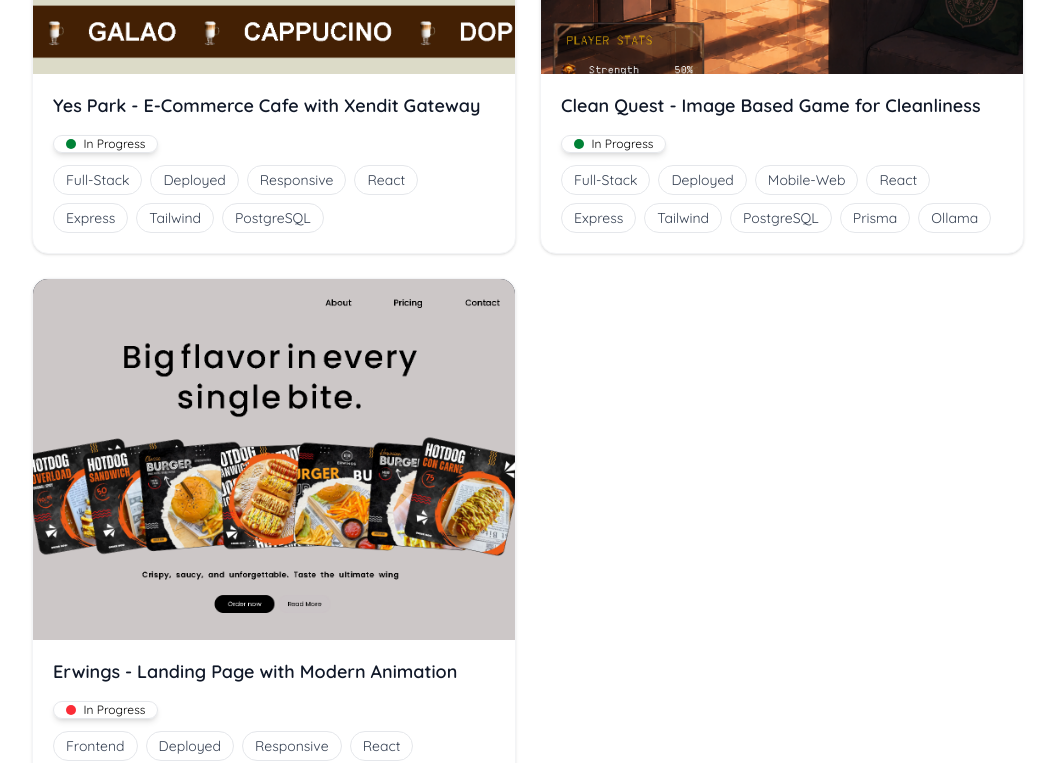
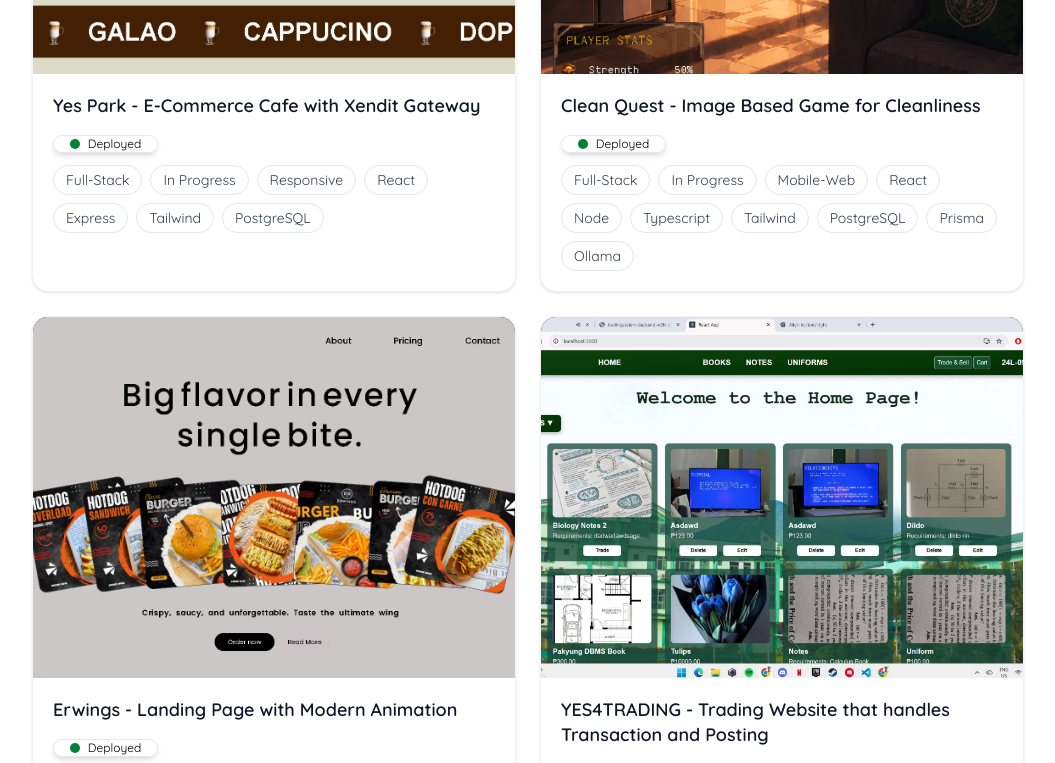
Before and after one commit to Lychuss/portfolio, a Next.js app: page /home in a window 1280 px wide. Shown: the part 1600-2363 px from the top of the page, without its empty margins (112-1167 px from the left). Built offline with nearby package versions, Linux system fonts and the light colour scheme; some icons are missing; a web font is replaced by a local one.

Commit message:
add all the necessarry href for my icons

```diff
--- a/src/app/home/page.tsx
+++ b/src/app/home/page.tsx
@@ -1,12 +1,11 @@
 "use client";
 
 import { SiFacebook, SiUpwork, SiIndeed, SiFreelancer } from '@icons-pack/react-simple-icons';
-import Button from "@/src/components/ui/button";
 import Image from "next/image";
 import usePageAnimation from '@/src/hooks/usePageAnimation';
 
 import gsap from 'gsap';
-import { useRef } from 'react';
+import { useRef, useState } from 'react';
 import Cards from '@/src/components/ui/cards';
 import Service from '@/src/components/ui/service';
 import Experience from '@/src/components/ui/experience';
@@ -15,15 +14,12 @@ import Contact from '@/src/components/ui/contact';
 export default function Home(){
     usePageAnimation();
 
+    const [projects, setProjects] = useState("all");
     const collabRef = useRef(null);
     const viewRef = useRef(null);
 
     const letsCollabClicked = () => {
         gsap.fromTo(collabRef.current, { scale: 0.95}, { scale: 1, duration: 1, ease: "back.out(2)"})
-    }
-
-    const mediaClicked = () => {
-
     }
 
     const viewWorkClicked = () => {
@@ -32,7 +28,7 @@ export default function Home(){
 
     return <main>
 
-        <section className="mainPage w-full flex flex-col">
+        <section id='mainPage' className="mainPage w-full flex flex-col">
 
             <div className="flex flex-col p-3">
                 <h1 className="webdev font-bold text-[2rem] items-center leading-18 tracking-tighter">WEB DEVELOPER</h1>
@@ -40,8 +36,8 @@ export default function Home(){
                     I turn your ideas into modern, responsive, and functional websites designed to
                     bring your vision to life and help you achieve your goals.
                 </p>
-                <Button
-                    className="letscollab rounded-full w-45 h-auto text-xs mt-4 py-2 bg-black text-white font-semibold
+                <a href='mailto:raphaelsanjuan6@gmail.com?subject=Chat%20message&body=Hello%20from%20the%20site'
+                    className="letscollab rounded-full w-45 h-auto text-xs mt-4 py-2 bg-black text-white text-center font-semibold
                         cursor-pointer"
                     onClick={letsCollabClicked}
                     children="Let's collaborate ↗"
@@ -60,41 +56,43 @@ export default function Home(){
                     <SiFacebook className="facebook absolute left-[20%] top-[20%] rotate-300 active:scale-75 transition-all duration-300 ease-in-out"/>
                     <SiUpwork className="upwork absolute left-[5%] top-[40%] rotate-20 active:scale-75 transition-all duration-300 ease-in-out"/>
                     <SiIndeed className="glassdoor absolute right-[10%] top-[40%]  rotate-10 active:scale-75 transition-all duration-300 ease-in-out"/>
-                    <SiFreelancer className="freelancer absolute right-[25%] top-[20%] rotate-10 active:scale-75 transition-all duration-300 ease-in-out"
-                        onClick={mediaClicked}/>
+                    <SiFreelancer className="freelancer absolute right-[25%] top-[20%] rotate-10 active:scale-75 transition-all duration-300 ease-in-out"/>
                 </div>
             </div>
 
         </section>
 
-        <section className="projectsPage flex flex-col w-full min-h-screen">
+        <section id='projectsPage' className="projectsPage flex flex-col w-full min-h-screen">
             <h1 className="project text-3xl font-bold font-dm-sans text-center my-4">PROJECTS</h1>
 
             <div className="filters flex justify-between text-[0.6em] font-bold items-center p-5">
                 <ul className="flex space-x-2">
-                    <li className="border border-gray-300 shadow-md rounded-full px-2 active:scale-95 duration-300 transition-all">All</li>
-                    <li className="border border-gray-300 shadow-md rounded-full px-2 active:scale-95 duration-300 transition-all">Personal Project</li>
-                    <li className="border border-gray-300 shadow-md rounded-full px-2 active:scale-95 duration-300 transition-all">Deployed</li>
+                    <li className="border border-gray-300 shadow-md rounded-full px-2 active:scale-95 duration-300 transition-all"
+                        onClick={() => setProjects("all")}>All</li>
+                    <li className="border border-gray-300 shadow-md rounded-full px-2 active:scale-95 duration-300 transition-all"
+                        onClick={() => setProjects("nondeployed")}>Non-Deployed</li>
+                    <li className="border border-gray-300 shadow-md rounded-full px-2 active:scale-95 duration-300 transition-all"
+                        onClick={() => setProjects("deployed")}>Deployed</li>
                 </ul>
-                <Button
-                    className="viewwork border border-gray-300 shadow-md rounded-full px-2"
+                <a  href='https://github.com/Lychuss'
+                    className="viewwork border border-gray-300 shadow-md text-center rounded-full px-2"
                     onClick={viewWorkClicked}
                     children="View GitHub ↗"
                     ref={viewRef}/>
             </div>
 
-            <Cards />
+            <Cards filter={projects}/>
         </section>
 
-        <section className="servicePage flex flex-col w-full min-h-screen p-3 mb-2">
+        <section id='servicePage' className="servicePage flex flex-col w-full min-h-screen p-3 mb-2">
             <Service />
         </section>
 
-        <section className="experiencePage flex flex-col w-full min-h-screen p-3 bg-[rgba(10,9,9,0.8)]">
+        <section id='experiencePage' className="experiencePage flex flex-col w-full min-h-screen p-3 bg-[rgba(10,9,9,0.8)]">
             <Experience />
         </section>
 
-        <section className="contactPage flex flex-col w-full min-h-screen p-5 items-center justify-center">
+        <section id='contactPage' className="contactPage flex flex-col w-full min-h-screen p-5 items-center justify-center">
             <Contact />
         </section>
 
--- a/src/components/ui/cards.tsx
+++ b/src/components/ui/cards.tsx
@@ -1,37 +1,58 @@
 import Image from "next/image";
+
+import { SiGithub } from "@icons-pack/react-simple-icons";
+
+type MyProps = {
+    filter?: string
+}
 
 let arrProjects = [
     {
         name: "Yes Park - E-Commerce Cafe with Xendit Gateway",
         image: "/images/yes-park-cafe.png",
-        tech: ["Full-Stack", "Deployed", "Responsive", "React", "Express", "Tailwind", "PostgreSQL"],
+        tech: ["Full-Stack", "In Progress", "Responsive", "React", "Express", "Tailwind", "PostgreSQL"],
         link: "https://yes-park-cafe-frontend.vercel.app/home",
-        inProgress: true,
+        progress: "deployed",
         github: "https://github.com/Lychuss/yes-park-cafe"
     },
     {
         name: "Clean Quest - Image Based Game for Cleanliness",
         image: "/images/clean-quest.png",
-        tech: ["Full-Stack", "Deployed", "Mobile-Web", "React", "Express", "Tailwind", "PostgreSQL", "Prisma", "Ollama"],
+        tech: ["Full-Stack", "In Progress", "Mobile-Web", "React", "Node", "Typescript", "Tailwind", "PostgreSQL", "Prisma", "Ollama"],
         link: "https://cleanquest-frontend.vercel.app/home",
-        inProgress: true,
+        progress: "deployed",
         github: "https://github.com/Lychuss/clean-quest"
     },
     {
         name: "Erwings - Landing Page with Modern Animation",
         image: "/images/erwings.png",
-        tech: ["Frontend", "Deployed", "Responsive", "React", "Tailwind", "GSAP"],
+        tech: ["Frontend", "In Progress", "Responsive", "React", "Tailwind", "GSAP", "Typescript"],
         link: "https://erwings-frontend.vercel.app/",
-        inProgress: false,
+        progress: "deployed",
         github: "https://github.com/Lychuss/erwings-frontend-"
+    },
+    {
+        name: "YES4TRADING - Trading Website that handles Transaction and Posting",
+        image: "/images/yes4trading.jpg",
+        tech: ["Full-Stack", "Finished", "React", "Tailwind", "Node", "JavaScript"],
+        link: "https://github.com/Lychuss/yes4trading/tree/main",
+        progress: "nondeployed",
+        github: "https://github.com/Lychuss/yes4trading/tree/main"
     }
 ]
 
-export default function Cards() {
+export default function Cards(props: MyProps) {
+
+    let arrFiltered = arrProjects.filter(project => project.progress === props.filter);
+
+    if(arrFiltered.length === 0){
+        arrFiltered = arrProjects;
+    }
+
     return (
         <div className="grid grid-cols-1 md:grid-cols-2 gap-6 max-w-5xl mx-auto px-4 py-10">
-            {arrProjects.map((project, i) => (
-                <div
+            {arrFiltered.map((project, i) => (
+                                <div
                     key={i}
                     className="card bg-white rounded-2xl shadow-sm border border-gray-100 overflow-hidden hover:shadow-md
                         transition-shadow duration-300 cursor-pointer">
@@ -50,12 +71,17 @@ export default function Cards() {
                         <h3 className="text-lg font-semibold text-gray-900 leading-snug mb-4">
                             {project.name}
                         </h3>
-                        <div className="flex items-center justify-center space-x-2 border border-gray-200
-                            shadow-md w-[105px] rounded-full px-1 text-xs mb-3">
-                            <div className={`rounded-full w-[10px] h-[10px] ${
-                                project.inProgress ? "bg-green-700" : "bg-red-500"
-                            }`}></div>
-                            <h1>In Progress</h1>
+                        <div className="flex flex-row justify-between w-full items-center">
+                            <div className="flex items-center justify-center space-x-2 border border-gray-200
+                                shadow-md w-[105px] rounded-full px-1 text-xs mb-3">
+                                <div className={`rounded-full w-[10px] h-[10px] ${
+                                    project.progress === "deployed" ? "bg-green-700" : "bg-red-500"
+                                }`}></div>
+                                <h1>Deployed</h1>
+                            </div>
+                            <a href={project.github}>
+                                <SiGithub />
+                            </a>
                         </div>
                         <div className="flex flex-wrap gap-2">
                             {project.tech.map((tag, i) => (
--- a/src/layouts/navbar.tsx
+++ b/src/layouts/navbar.tsx
@@ -3,7 +3,28 @@ import { useState } from "react";
 export default function Navbar() {
   const [open, setOpen] = useState(false);
 
-  const links = ["Home", "Projects", "Education", "Services", "Contact"];
+  const links = [
+    {
+      name: "Home",
+      link: "mainPage"
+    },
+    {
+      name: "Projects",
+      link: "projectsPage",
+    },
+    {
+      name: "Services",
+      link: "servicePage"
+    },
+    {
+      name: "Experiences",
+      link: "experiencePage"
+    },
+    {
+      name: "Contact",
+      link: "contactPage"
+    }
+  ];
 
   return (
     <>
@@ -28,13 +49,13 @@ export default function Navbar() {
         }`}
       >
         <div className="space-y-2 flex flex-col items-center justify-center">
-          {links.map((link) => (
+          {links.map((link, i) => (
             <a
-              key={link}
-              href="#"
+              key={i}
+              href={`#${link.link}`}
               className="block text-gray-700 hover:text-blue-500 border-b"
             >
-              {link}
+              {link.name}
             </a>
           ))}
         </div>
```
Also changed, not shown: public/images/yes4trading.jpg (added), 1 other file (tests, documents, lock files or other folders).
